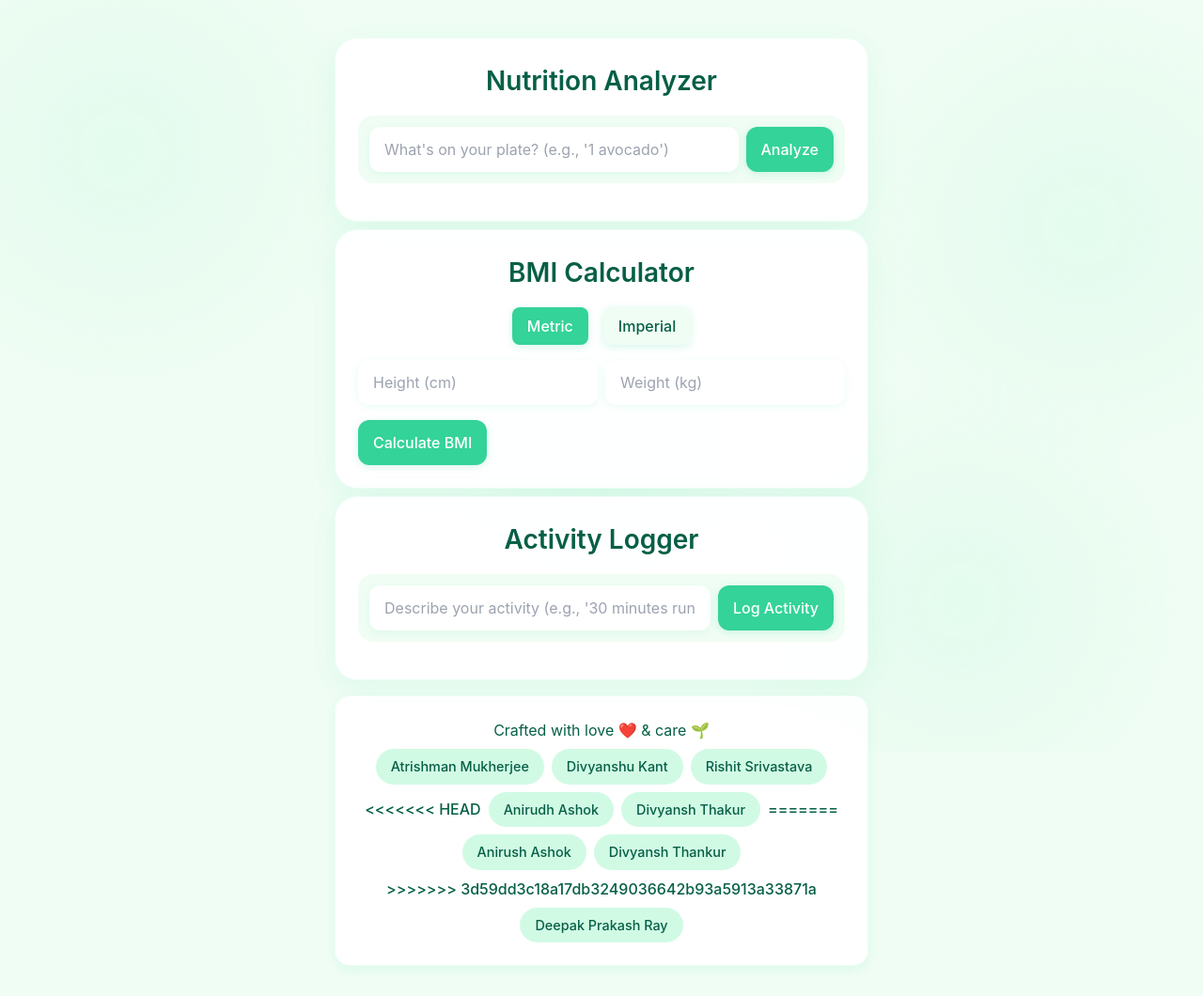
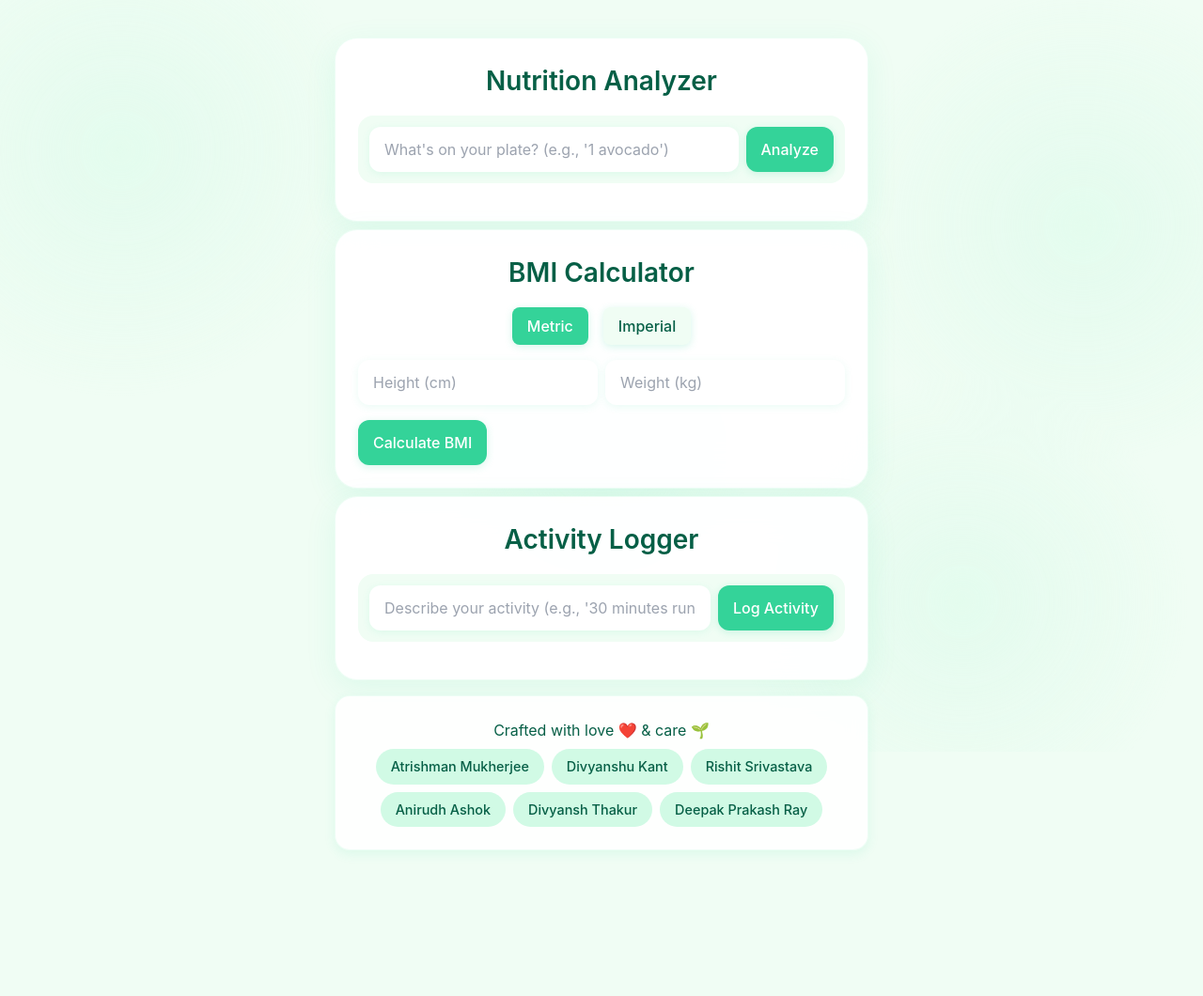
Before and after one commit to atrishmanm/bio-balance, a plain HTML site: page index.html in a window 1280 px wide. Shown: the whole page at 94% size. After the commit the page ends 937 px from the top, so only its background shows below. Drawn offline with nearby package versions, Linux system fonts and the light colour scheme; a web font is replaced by a local one.

Commit message:
Initial commit

```diff
--- a/index.html
+++ b/index.html
@@ -348,13 +348,8 @@
                 <span>Atrishman Mukherjee</span>
                 <span>Divyanshu Kant</span>
                 <span>Rishit Srivastava</span>
-<<<<<<< HEAD
                 <span>Anirudh Ashok</span>
                 <span>Divyansh Thakur</span>
-=======
-                <span>Anirush Ashok</span>
-                <span>Divyansh Thankur</span>
->>>>>>> 3d59dd3c18a17db3249036642b93a5913a33871a
                 <span>Deepak Prakash Ray</span>
             </div>
         </footer>
```
